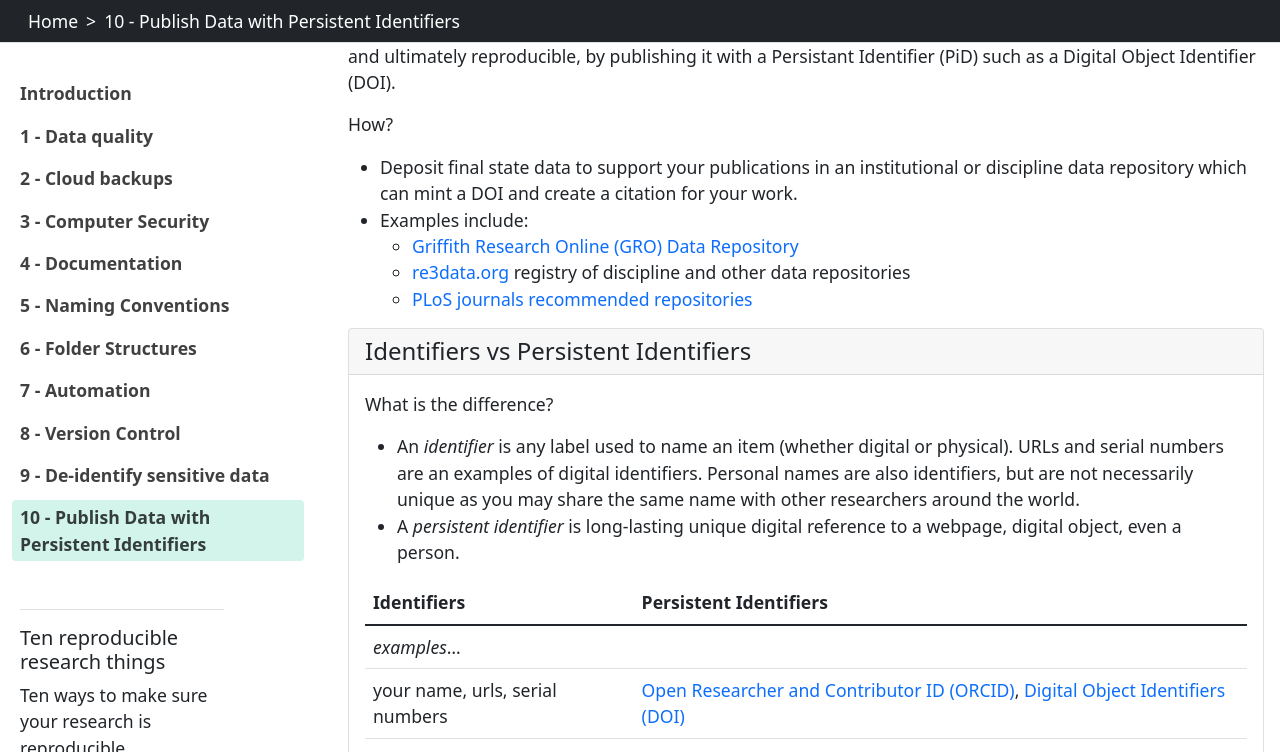
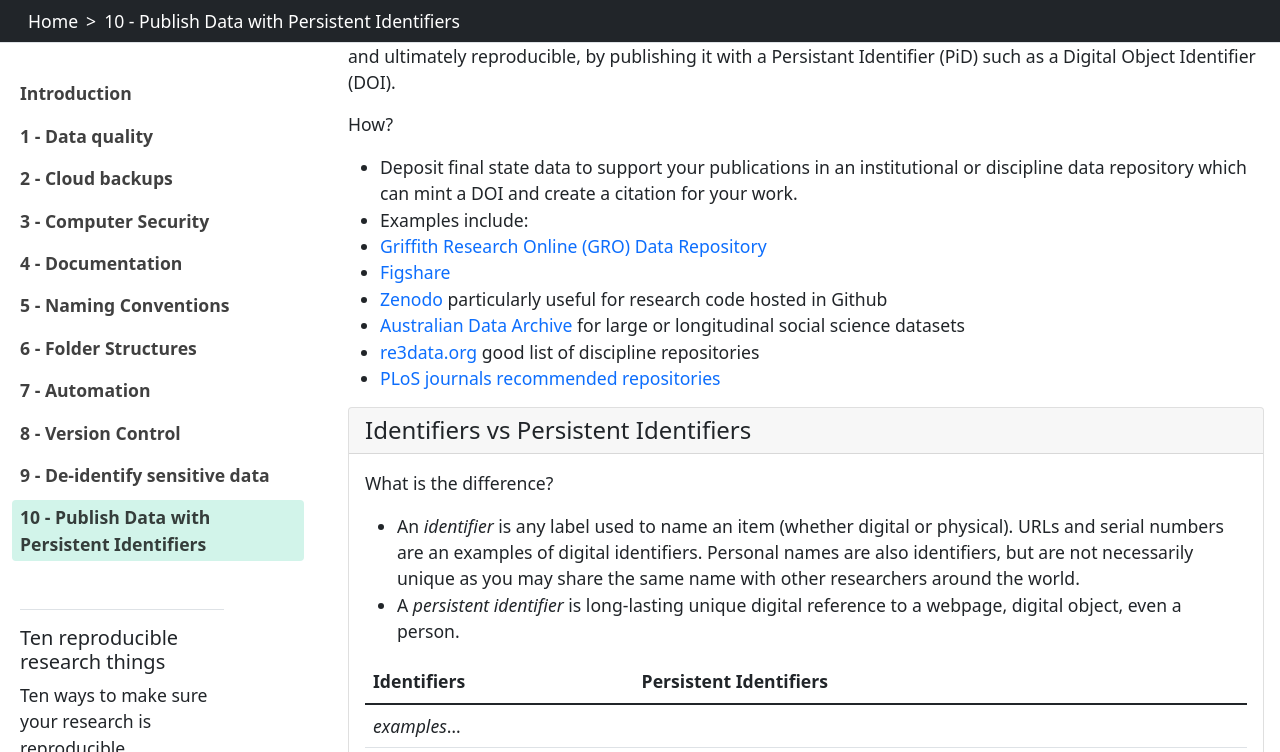
Before and after one commit to guereslib/ten-reproducible-research-things, a Jekyll site: the page built from content/10-publish.md, in a window 1280 px wide and 900 px high, scrolled down 795 px, cut to the strip 0-752 px from the top of the window. Built offline with Jekyll 4.4.1, drawn with Linux system fonts in a browser that asks for light colours.

Commit message:
Update 10-publish.md

```diff
--- a/content/10-publish.md
+++ b/content/10-publish.md
@@ -13,9 +13,12 @@ At the end of your project, make your research data [Findable, Accessible, Inter
 How?
 * Deposit final state data to support your publications in an institutional or discipline data repository which can mint a DOI and create a citation for your work.
 * Examples include:
-  * [Griffith Research Online (GRO) Data Repository](https://research-repository.griffith.edu.au/handle/10072/392600)
-  * [re3data.org](https://www.re3data.org/) registry of discipline and other data repositories
-  * [PLoS journals recommended repositories](https://journals.plos.org/plosone/s/recommended-repositories)
+ * [Griffith Research Online (GRO) Data Repository](https://research-repository.griffith.edu.au/handle/10072/392600)
+ * [Figshare](https://figshare.com/)
+ * [Zenodo](https://zenodo.org/) particularly useful for research code hosted in Github
+ * [Australian Data Archive](https://ada.edu.au/) for large or longitudinal social science datasets
+ * [re3data.org](https://www.re3data.org/) good list of discipline repositories
+ * [PLoS journals recommended repositories](https://journals.plos.org/plosone/s/recommended-repositories)
 
 
 {% capture text %}
```
